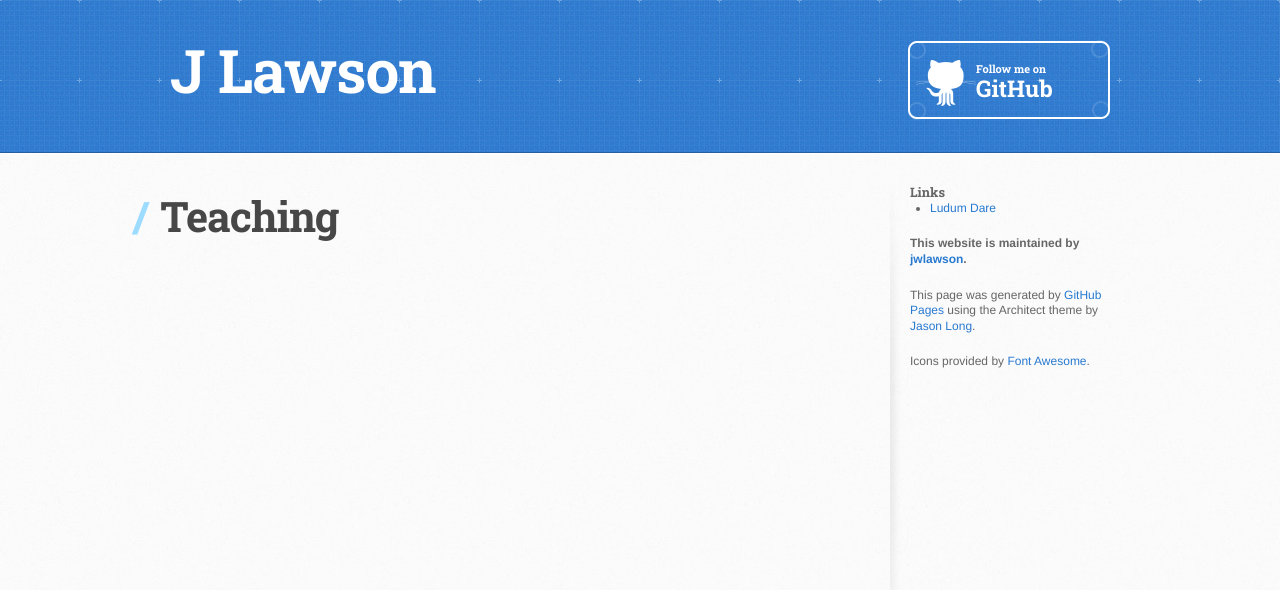
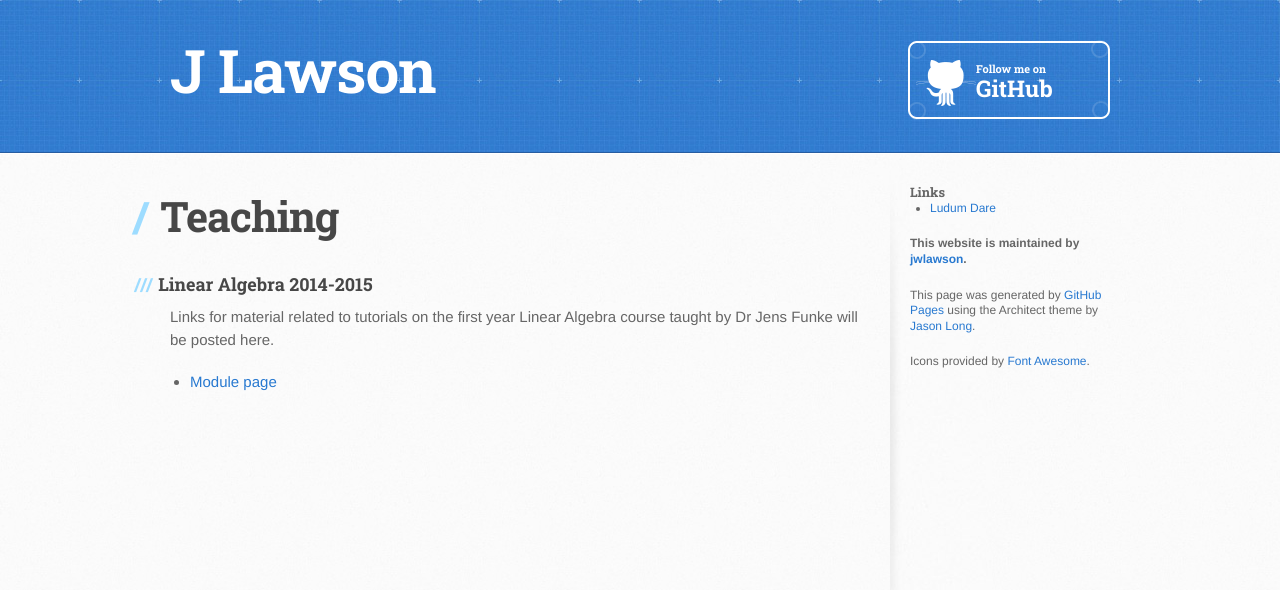
Before and after one commit to jwlawson/jwlawson.github.io, a Jekyll site: the page built from teaching/index.md, in a window 1280 px wide. Shown: the top 590 px of the page. Built offline with Jekyll 4.4.1, drawn with Linux system fonts in a browser that asks for light colours; nearby versions of some CDN libraries.

Commit message:
Adding basic start to pages.

```diff
--- a/teaching/index.md
+++ b/teaching/index.md
@@ -2,3 +2,10 @@
 layout: main
 title: Teaching
 ---
+
+### Linear Algebra 2014-2015
+
+Links for material related to tutorials on the first year Linear Algebra
+course taught by Dr Jens Funke will be posted here.
+
+ - [Module page](//www.maths.dur.ac.uk/teaching/php/module_details.php?ayear=2014&module_code=MATH1071)
```
Also changed, not shown: quiver/index.md (+5 -1 lines).
